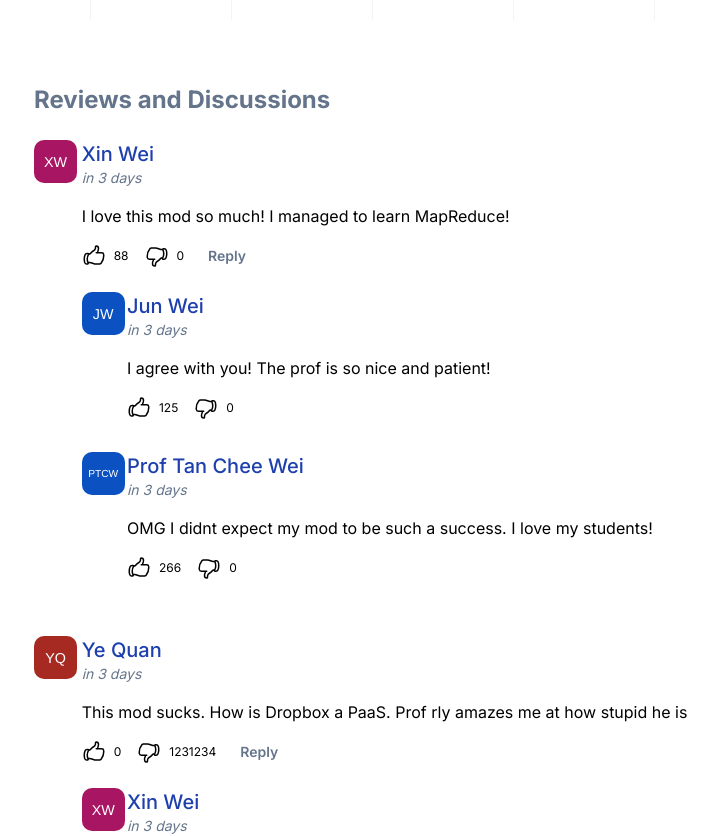
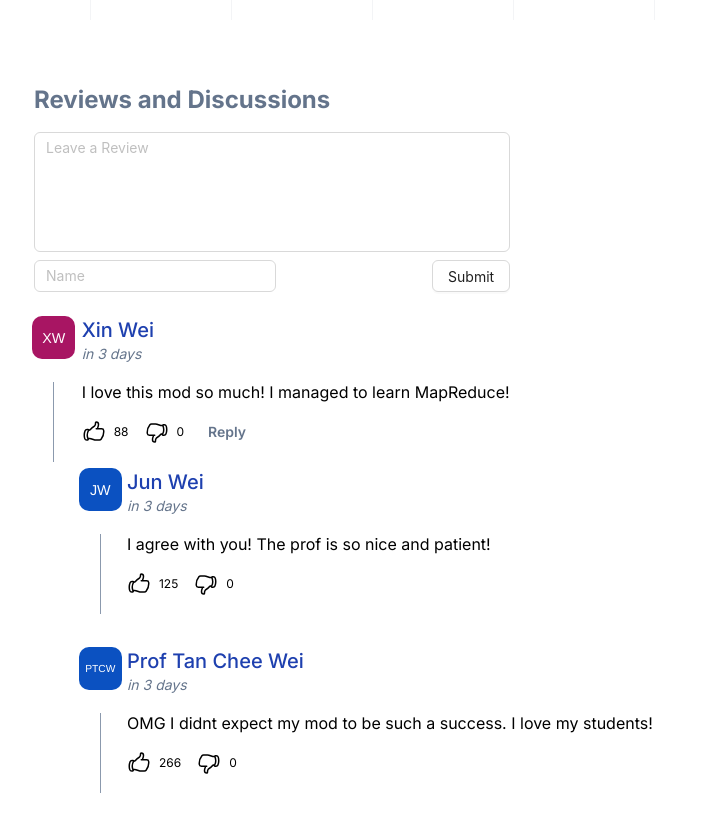
Before and after one commit to yequan99/ntumods-frontend, a Next.js app: page /modules/AB0403 in a window 1280 px wide. Shown: the part 2100-2936 px from the top of the page, without its empty margins (110-828 px from the left). Built offline with nearby package versions, Linux system fonts and the light colour scheme.

Commit message:
Added user reply submission

```diff
--- /dev/null
+++ b/src/app/modules/[module]/reviewForm.tsx
@@ -0,0 +1,67 @@
+'use client'
+
+import { useState } from 'react'
+import { Input, Button } from 'antd'
+import { useRouter } from 'next/navigation'
+
+export default function ReviewForm({type}: {type: string}) {
+    const router = useRouter()
+    const [review, setReview] = useState<string>("")
+    const [name, setName] = useState<string>("")
+    const [isNameEmpty, setIsNameEmpty] = useState<boolean>(false)
+    const [isReviewEmpty, setIsReviewEmpty] = useState<boolean>(false)
+    const [submitted, setSubmitted] = useState<string>("Submit")
+
+    const { TextArea } = Input
+
+    const updateReviewForm = (type: string, e: string) => {
+        if (type === "review") {
+            setReview(e)
+            setIsReviewEmpty(false)
+        }
+        else if (type === "name") {
+            setName(e)
+            setIsNameEmpty(false)
+        }
+    }
+
+    const handleSubmit = () => {
+        if (name === "") {
+            setIsNameEmpty(true)
+        }
+        if (review === "") {
+            setIsReviewEmpty(true)
+        }
+        if (name !== "" && review !== "") {
+            // submit form
+            setSubmitted("Submitted")
+            setReview("")
+            setName("")
+            // router.push('/modules/AB0403#reviews')
+        }
+    }
+
+    return (
+        <>
+            <TextArea
+                value={review}
+                status={isReviewEmpty ? "error" : ""}
+                onChange={(e) => updateReviewForm("review", e.target.value)}
+                placeholder={`Leave a ${type}`}
+                autoSize={{ minRows: 5, maxRows: 5 }}
+            />
+            <div className="w-full flex flex-row justify-between">
+                <div className="mt-2">
+                    <Input
+                        onChange={(e) => updateReviewForm("name", e.target.value)}
+                        status={isNameEmpty ? "error" : ""}
+                        placeholder="Name"
+                    />
+                </div>
+                <div className="mt-2">
+                    <Button className="" onClick={handleSubmit}>{submitted}</Button>
+                </div>
+            </div>
+        </>
+    )
+}
--- a/src/app/modules/[module]/reviewTemplate.tsx
+++ b/src/app/modules/[module]/reviewTemplate.tsx
@@ -1,26 +1,39 @@
 'use client'
 
+import { useState } from 'react'
 import moment from 'moment'
 import Avatar from 'react-avatar'
-// import { Divider } from 'antd'
+import { Divider } from 'antd'
 
+import ReviewForm from './reviewForm'
 import { ThreadReviewData } from "@/utils/types"
 import { upvote, downvote } from '@/utils/icons'
 
 export default function ReviewTemplate({isMainThread, mainThreadReviews}: {isMainThread: boolean, mainThreadReviews?: ThreadReviewData[]}) {
+    const [selectReply, setSelectReply] = useState<boolean>(false)
+    const [replyID, setReplyID] = useState<number>(0)
 
     const getDateDiff = (date: Date) => {
         const dateTimeAgo = moment(new Date(date)).fromNow()
         return dateTimeAgo
     }
 
+    const handleReply = (replyID: number) => {
+        setSelectReply(!selectReply)
+        setReplyID(replyID)
+    }
+
     return (
         <div className={`w-full h-full ${isMainThread ? "" : "pt-4"}`}>
             {mainThreadReviews?.map((mainThread,index) => (
-                <div key={index} className="pb-6 pt-2 w-full h-fit flex flex-row">
-                    <div className="w-[5%]">
-                        <Avatar name={mainThread.Author} size="43" round="10px" />
-                        {/* <Divider type="vertical"  /> */}
+                <div key={index} className="pb-6 pt-2 w-full flex flex-row">
+                    <div className="w-[5%] h-full flex flex-col items-center">
+                        <div className="h-fit">
+                            <Avatar name={mainThread.Author} size="43" round="10px" />
+                        </div>
+                        <div className="h-full">
+                            <Divider type="vertical" className="bg-slate-400 h-20 mt-6" />
+                        </div>
                     </div>
                     <div className="w-[95%] pl-2 h-full">
                         <p className="text-blue-800 font-medium text-xl">{mainThread.Author}</p>
@@ -37,11 +50,18 @@ export default function ReviewTemplate({isMainThread, mainThreadReviews}: {isMai
                             </li>
                             {isMainThread &&
                             <li>
-                                <h1 className="font-semibold text-slate-500 text-sm px-2 hover:cursor-pointer">Reply</h1>
+                                <h1 className="font-semibold text-slate-500 text-sm px-2 hover:cursor-pointer" onClick={() => handleReply(mainThread.Date)}>Reply</h1>
                             </li>
                             }
                         </ul>
-                        {isMainThread &&
+                        {
+                            selectReply && mainThread.Date === replyID &&
+                            <div className="pt-4 w-[60%]">
+                                <ReviewForm type="Reply" />
+                            </div>
+                        }
+                        {
+                            isMainThread &&
                             <ReviewTemplate isMainThread={false} mainThreadReviews={mainThread.SubThreads} />
                         }
                     </div>
--- a/src/app/modules/[module]/reviews.tsx
+++ b/src/app/modules/[module]/reviews.tsx
@@ -1,6 +1,7 @@
 'use client'
 
 import ReviewTemplate from './reviewTemplate'
+import ReviewForm from './reviewForm'
 import { ThreadReviewData } from "@/utils/types"
 
 export default function Reviews({reviews}: {reviews: ThreadReviewData[]}) {
@@ -8,7 +9,12 @@ export default function Reviews({reviews}: {reviews: ThreadReviewData[]}) {
     return (
         <div className="w-full h-full">
             <h1 className="font-bold text-slate-500 text-2xl pb-4">Reviews and Discussions</h1>
-            <ReviewTemplate isMainThread={true} mainThreadReviews={reviews} />
+            <div className="w-[60%]">
+                <ReviewForm type="Review" />
+            </div>
+            <div className="pt-4">
+                <ReviewTemplate isMainThread={true} mainThreadReviews={reviews} />
+            </div>
         </div>
     )
 }
```
